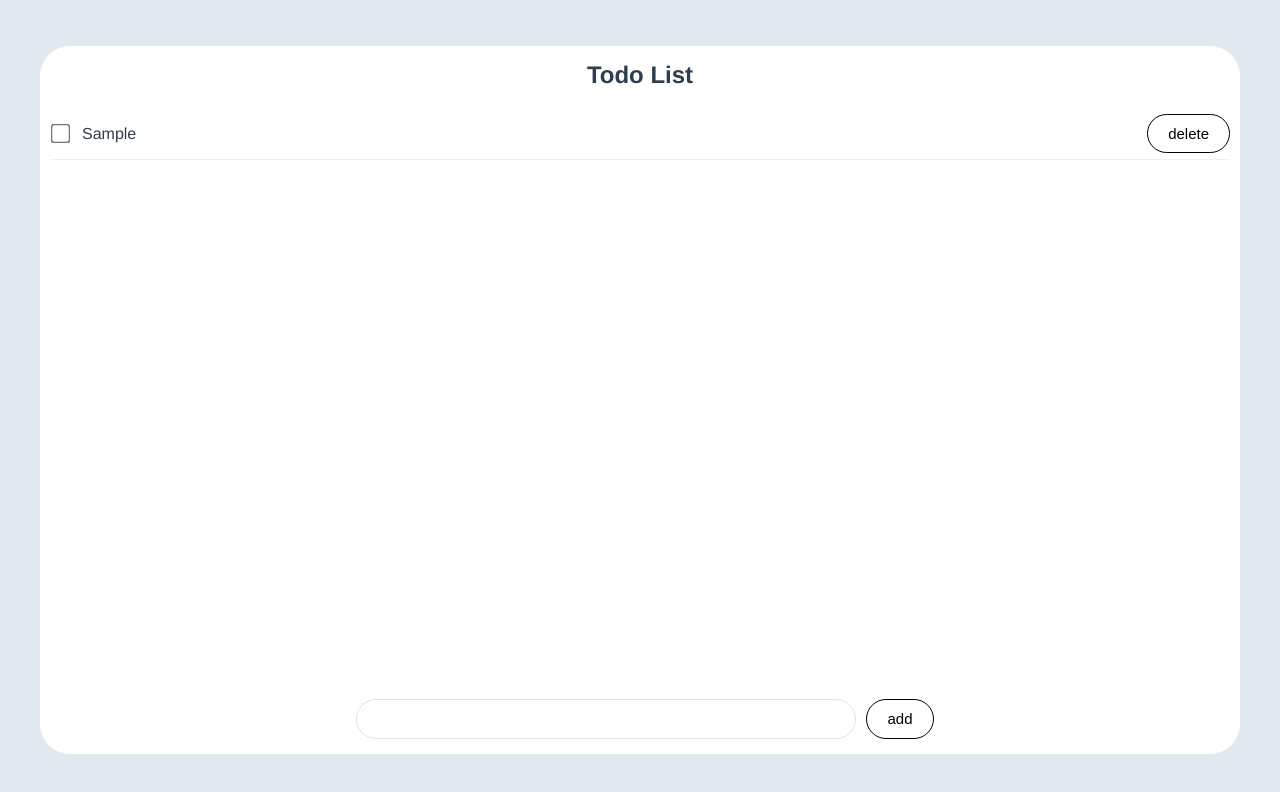
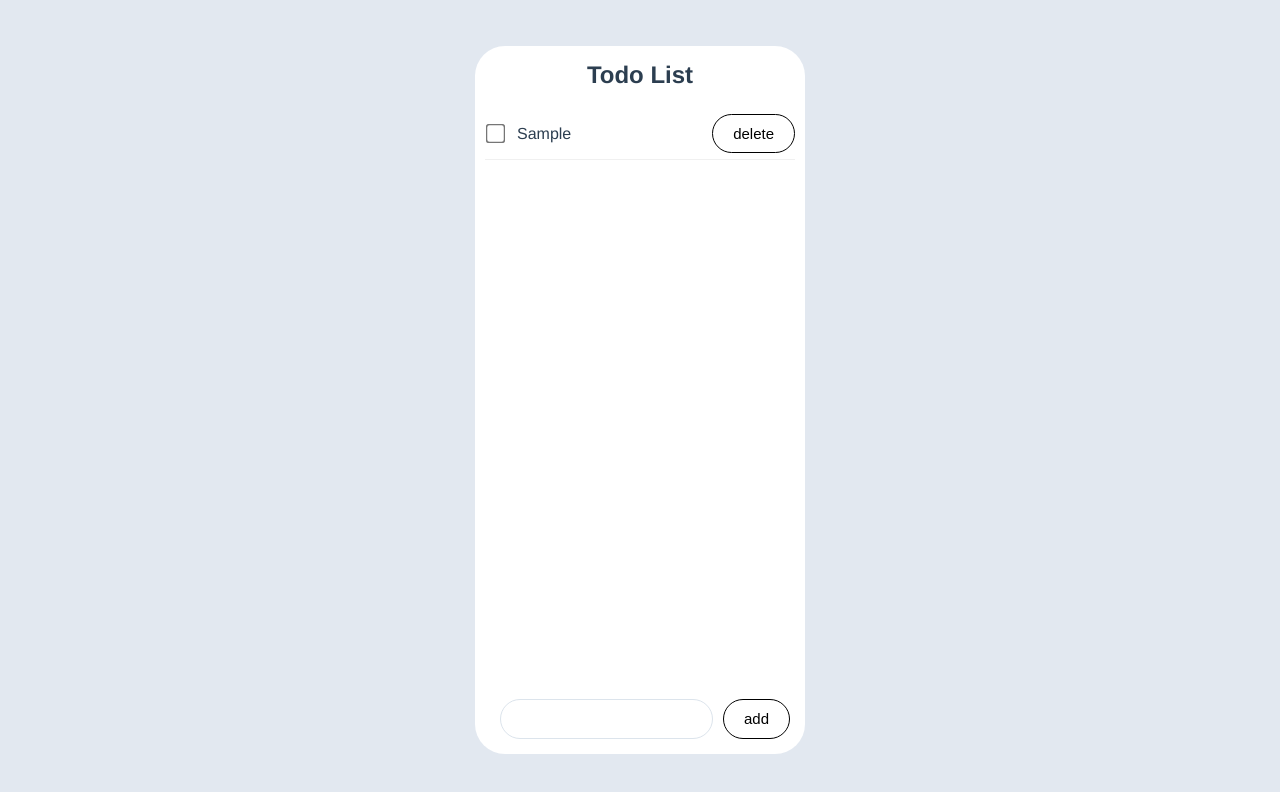
Before and after one commit to changsuwi/todolist, a Vue app: page / in a window 1280 px wide. Both pictures are taken after typing "Sample" into the empty fields and a click on the button "add". Shown: the top 792 px of the page. Built offline with nearby package versions, Linux system fonts and the light colour scheme.

Commit message:
refactor todo item

```diff
--- a/package.json
+++ b/package.json
@@ -28,7 +28,7 @@
       "node": true
     },
     "extends": [
-      "plugin:vue/vue3-essential",
+      "plugin:vue/vue3-recommended",
       "eslint:recommended"
     ],
     "parserOptions": {
--- a/src/App.vue
+++ b/src/App.vue
@@ -1,76 +1,80 @@
 <template>
   <div class="project-container">
     <h2 class="project-title">
-      {{projectTitle}}
+      {{ projectTitle }}
     </h2>
     <div class="todolist">
       <ul>
-        <li class="todo-item" v-for="(todo, index) in todolist" :key="todo.id">
-          <input class="task-complete-checkbox" type="checkbox" @change="complete(index)">
-          <label class="todo-content">{{todo.name}}</label>
-          <button @click="deleteTodo" class="btn btn-danger"> delete </button>
+        <li v-for="(todo, index) in todolist" :key="todo.id">
+          <todo-item
+            :todo="todo"
+            v-on:complete="completeTodo(index)"
+            v-on:delete="deleteTodo(index)"
+          />
         </li>
       </ul>
     </div>
     <div class="add-todo-bar">
-      <input class="add-todo-input" type="text" v-model="taskName">
-      <button @click="addTodo" class="btn btn-danger"> add </button>
+      <input v-model="taskName" class="add-todo-input" type="text" />
+      <button class="btn btn-danger" @click="addTodo">add</button>
     </div>
   </div>
 </template>
 
 <script>
-
+import TodoItem from "./components/TodoItem.vue";
 export default {
-  name: 'App',
+  name: "App",
+  components: {
+    TodoItem,
+  },
   data: () => {
     return {
-      projectTitle: 'Todo List',
-      taskName: '',
+      projectTitle: "Todo List",
+      taskName: "",
       todolist: [],
-      id: 0
-    }
+      id: 0,
+    };
   },
   methods: {
     addTodo() {
       if (this.taskName.trim() == "") {
-        this.taskName = ''
-        return
+        this.taskName = "";
+        return;
       }
       this.todolist.push({
         name: this.taskName,
-        id : this.id
-      })
-      this.id += 1
-      this.taskName = ""
-      console.log(this.todolist)
+        id: this.id,
+      });
+      this.id += 1;
+      this.taskName = "";
+      console.log("add", this.todolist);
     },
-    complete(taskIndex) {
-      this.todolist.splice(taskIndex, 1)
-      console.log(this.todolist)
+    completeTodo(taskIndex) {
+      this.todolist.splice(taskIndex, 1);
+      console.log("complete", this.todolist);
     },
     deleteTodo(taskIndex) {
-      this.todolist.splice(taskIndex, 1)
-      console.log(this.todolist)
-    }
-  }
-}
+      this.todolist.splice(taskIndex, 1);
+      console.log("delete", this.todolist);
+    },
+  },
+};
 </script>
 
 <style lang="scss" scoped>
-
 .project-container {
   margin: 0 15px;
   background: #ffffff;
   border-radius: 30px;
-  width: 100%;
+
   @media (min-width: 768px) {
     margin: 0 40px;
   }
 }
 
 .project-title {
-  margin-top: 15px
+  margin-top: 15px;
 }
 
 .todolist {
@@ -86,27 +90,10 @@ export default {
 }
 
 ul {
-  padding: 0
+  padding: 0;
+  list-style-type: none;
 }
-.todo-item {
-  border-bottom: 1px solid #f0f0f0;
-  display: flex;
-  flex-direction: row;
-  justify-content: flex-start;
-  margin: 10px;
-  align-items: center;
-  height: 50px;
-}
-.todo-content {
-  line-height: 21px;
-  margin-right: 20px;
-  flex-grow: 1;
-  text-align: start;
-}
-.task-complete-checkbox {
-  margin-right: 15px;
-  transform: scale(1.5);
-}
+
 .add-todo-bar {
   display: flex;
   flex-direction: row;
@@ -124,36 +111,19 @@ ul {
   box-sizing: border-box;
   padding-left: 10px;
   max-width: 500px;
-
 }
 
 .add-todo-input:focus {
   border: 1px solid;
   outline: none;
 }
-
-.btn {
-  cursor: pointer;
-  font-size: 15px;
-  padding: 10px 20px;
-  border-radius: 2em;
-  background: none;
-  border: 1px solid;
-  transition: 250ms ease-out;
-}
-
-.btn:active{
-  color: #fff;
-  background: #e74c3c;
-}
-
-
 </style>
 
 <style lang="scss">
-html, body {
-  margin: 0!important;
-  padding: 0!important;
+html,
+body {
+  margin: 0 !important;
+  padding: 0 !important;
   background-color: #e2e8f0;
   height: 100%;
 }
@@ -168,4 +138,18 @@ html, body {
   align-items: center;
   height: 100%;
 }
+.btn {
+  cursor: pointer;
+  font-size: 15px;
+  padding: 10px 20px;
+  border-radius: 2em;
+  background: none;
+  border: 1px solid;
+  transition: 250ms ease-out;
+}
+
+.btn:active {
+  color: #fff;
+  background: #e74c3c;
+}
 </style>
--- a/src/components/HelloWorld.vue
+++ /dev/null
@@ -1,58 +0,0 @@
-<template>
-  <div class="hello">
-    <h1>{{ msg }}</h1>
-    <p>
-      For a guide and recipes on how to configure / customize this project,<br>
-      check out the
-      <a href="https://cli.vuejs.org" target="_blank" rel="noopener">vue-cli documentation</a>.
-    </p>
-    <h3>Installed CLI Plugins</h3>
-    <ul>
-      <li><a href="https://github.com/vuejs/vue-cli/tree/dev/packages/%40vue/cli-plugin-babel" target="_blank" rel="noopener">babel</a></li>
-      <li><a href="https://github.com/vuejs/vue-cli/tree/dev/packages/%40vue/cli-plugin-eslint" target="_blank" rel="noopener">eslint</a></li>
-    </ul>
-    <h3>Essential Links</h3>
-    <ul>
-      <li><a href="https://vuejs.org" target="_blank" rel="noopener">Core Docs</a></li>
-      <li><a href="https://forum.vuejs.org" target="_blank" rel="noopener">Forum</a></li>
-      <li><a href="https://chat.vuejs.org" target="_blank" rel="noopener">Community Chat</a></li>
-      <li><a href="https://twitter.com/vuejs" target="_blank" rel="noopener">Twitter</a></li>
-      <li><a href="https://news.vuejs.org" target="_blank" rel="noopener">News</a></li>
-    </ul>
-    <h3>Ecosystem</h3>
-    <ul>
-      <li><a href="https://router.vuejs.org" target="_blank" rel="noopener">vue-router</a></li>
-      <li><a href="https://vuex.vuejs.org" target="_blank" rel="noopener">vuex</a></li>
-      <li><a href="https://github.com/vuejs/vue-devtools#vue-devtools" target="_blank" rel="noopener">vue-devtools</a></li>
-      <li><a href="https://vue-loader.vuejs.org" target="_blank" rel="noopener">vue-loader</a></li>
-      <li><a href="https://github.com/vuejs/awesome-vue" target="_blank" rel="noopener">awesome-vue</a></li>
-    </ul>
-  </div>
-</template>
-
-<script>
-export default {
-  name: 'HelloWorld',
-  props: {
-    msg: String
-  }
-}
-</script>
-
-<!-- Add "scoped" attribute to limit CSS to this component only -->
-<style scoped>
-h3 {
-  margin: 40px 0 0;
-}
-ul {
-  list-style-type: none;
-  padding: 0;
-}
-li {
-  display: inline-block;
-  margin: 0 10px;
-}
-a {
-  color: #42b983;
-}
-</style>
--- /dev/null
+++ b/src/components/TodoItem.vue
@@ -0,0 +1,45 @@
+<template>
+  <div class="todo-item">
+    <input class="task-complete-checkbox" type="checkbox" @change="complete" />
+    <label class="todo-content">{{ todo.name }}</label>
+    <button class="btn btn-danger" @click="deleteTodo">delete</button>
+  </div>
+</template>
+<script>
+export default {
+  props: {
+    todo: Object,
+  },
+  methods: {
+    complete() {
+      this.$emit("complete");
+      // console.log("complete");
+    },
+    deleteTodo() {
+      // console.log("delete");
+      this.$emit("delete");
+    },
+  },
+};
+</script>
+<style lang="scss" scoped>
+.todo-item {
+  border-bottom: 1px solid #f0f0f0;
+  display: flex;
+  flex-direction: row;
+  justify-content: flex-start;
+  margin: 10px;
+  align-items: center;
+  height: 50px;
+}
+.todo-content {
+  line-height: 21px;
+  margin-right: 20px;
+  flex-grow: 1;
+  text-align: start;
+}
+.task-complete-checkbox {
+  margin-right: 15px;
+  transform: scale(1.5);
+}
+</style>
```
Also changed, not shown: src/assets/logo.png (deleted).
